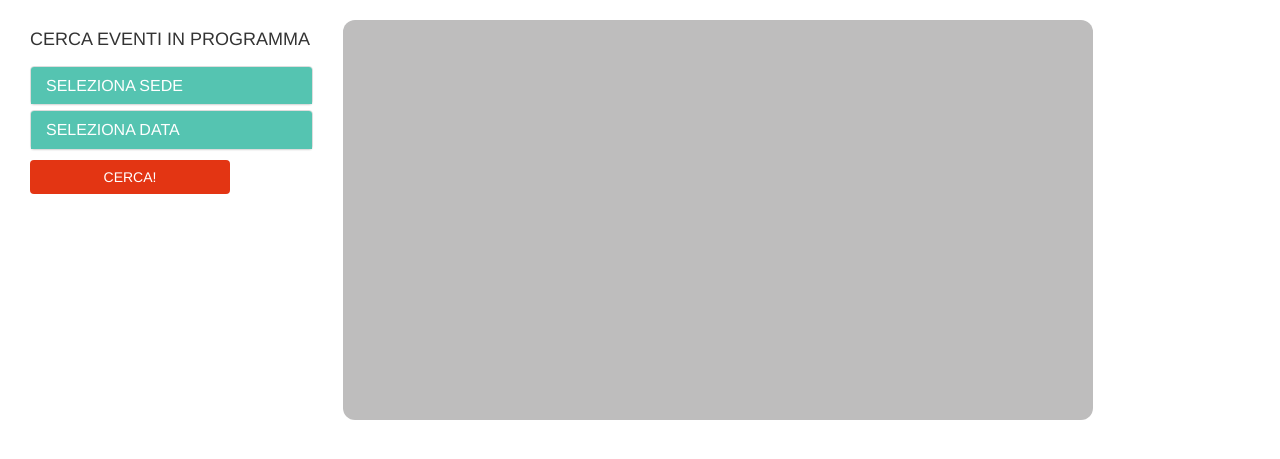
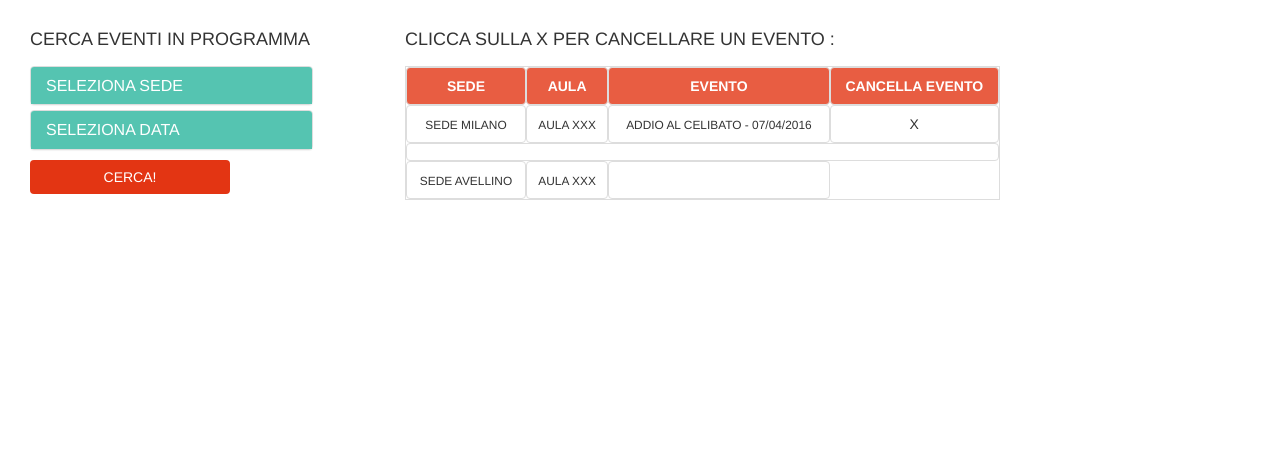
Before and after one commit to carlottaschezzini/Progetto-Caramelle---Codemaster, a PHP site: page /calendario_eventi_admin.php in a window 1280 px wide. Shown: the part 80-539 px from the top of the page. Run offline with PHP 8.4, Linux system fonts and the light colour scheme; some libraries are stand-ins or nearby versions.

Commit message:
Added files via upload

```diff
--- a/calendario_eventi.php
+++ b/calendario_eventi.php
@@ -64,13 +64,13 @@
     <tr>
       <td><small>SEDE MILANO</small></td>
       <td><small>AULA XXX</small></td>
-      <td data-toggle="collapse" data-parent="#accordion" href="#collapse7" aria-expanded="true" aria-controls="collapse7"><small>ADDIO AL CELIBATO</small></td>
+      <td data-toggle="collapse" data-parent="#accordion" href="#collapse7" aria-expanded="true" aria-controls="collapse7"><small>ADDIO AL CELIBATO - 07/04/2016</small></td>
     </tr>
     </div>
 
 
     <td colspan="6" class="hiddenRow"><div id="collapse7" class="panel-collapse collapse" role="tabpanel" aria-labelledby="heading7">
-        <div class="panel-body">ciao</div>
+        <div class="panel-body"><H3><small>ANTONIO<BR>NICOLA<BR>CARLOTTA</small></H3></div>
       </div></td>
       </div>
       </div>
--- a/calendario_eventi_admin.php
+++ b/calendario_eventi_admin.php
@@ -57,8 +57,40 @@
 
 
         </div>    </div>
-        <div class="col-md-6 cincin bluecerca">
-        </div>
+        <div class="col-md-6 margine_table">
+<h4>CLICCA SULLA X PER CANCELLARE UN EVENTO :</h4>
+<table class="table table-bordered">
+  <tbody>
+    <tr>
+      <th scope="col" class="red_table ">SEDE</th>
+      <th scope="col" class="red_table ">AULA</th>
+      <th scope="col" class="red_table ">EVENTO</th>
+      <th scope="col" class="red_table ">CANCELLA EVENTO</th>
+    </tr>
+    <tr>
+      <td><small>SEDE MILANO</small></td>
+      <td><small>AULA XXX</small></td>
+      <td data-toggle="collapse" data-parent="#accordion" href="#collapse7" aria-expanded="true" aria-controls="collapse7"><small>ADDIO AL CELIBATO - 07/04/2016</small></td>
+      <td>X</td>
+    </tr>
+    </div>
+
+
+    <td colspan="6" class="hiddenRow"><div id="collapse7" class="panel-collapse collapse" role="tabpanel" aria-labelledby="heading7">
+        <div class="panel-body"><H3><small>ANTONIO<BR>NICOLA<BR>CARLOTTA</small></H3></div>
+      </div></td>
+      </div>
+      </div>
+  </tr>
+  <tr>
+    <td><small>SEDE AVELLINO</small></td>
+    <td><small>AULA XXX</small></td>
+    <td>&nbsp;</td>
+  </tr>
+    </tbody>
+
+</table>
+</div>
 
 
     </body>
--- a/conferma_prenotazione.php
+++ b/conferma_prenotazione.php
@@ -17,7 +17,7 @@
     ORE 15:00 - 1 APRILE 2016</small></h4>
 </div>
 <div class="col-md-7 cincin">
-  <h3>CHI PARTECIPA CON TE AL MEETING?<br>
+  <h3>
     INSERISCI NOME E COGNOME DEI PARTECIPANTI</h3>
   <div class="col-md-8 padding_null">
     <form>
--- a/css/main.css
+++ b/css/main.css
@@ -407,3 +407,7 @@ color: white;
 .lista_emal {
 	    margin-left: 49px;
 }
+.blue_conferma1 {
+    background-color: #2279D2;
+    margin-top: 8%;
+}
--- a/home.php
+++ b/home.php
@@ -33,7 +33,7 @@
             </div>
           </div>
         </div>
-        <footer class="footer"></footer>
+
 
     </body>
     <!-- JavaScript Aggiornato minimale e compilato -->
--- a/include/header2.php
+++ b/include/header2.php
@@ -32,8 +32,8 @@ color: white;
       <ul class="nav navbar-nav navbar-right" style="margin-top: 17px;
     margin-right: 98px;">
         <li> <button type="button" class="bnth  blue"><a href="inserisci_sedi_admin.php"  id="clicca">INSERISCI SEDI O AULE</a></li></button>
-        <li> <button type="button" class="bnth  blue"><a href="calendario_eventi.php"  id="clicca">CANCELLA EVENTO</a></li></button>
-        <li> <button type="button" class="bnth  blue"><a href="calendario_eventi.php"  id="clicca">REPORT</a></button>
+        <li> <button type="button" class="bnth  blue"><a href="calendario_eventi_admin.php"  id="clicca">CANCELLA EVENTO</a></li></button>
+        <li> <button type="button" class="bnth  blue"><a href=""  id="clicca">REPORT</a></button>
 
         </li>
       </ul>
```
Also changed, not shown: prenotazione_confermata.php (+13 -8 lines).
